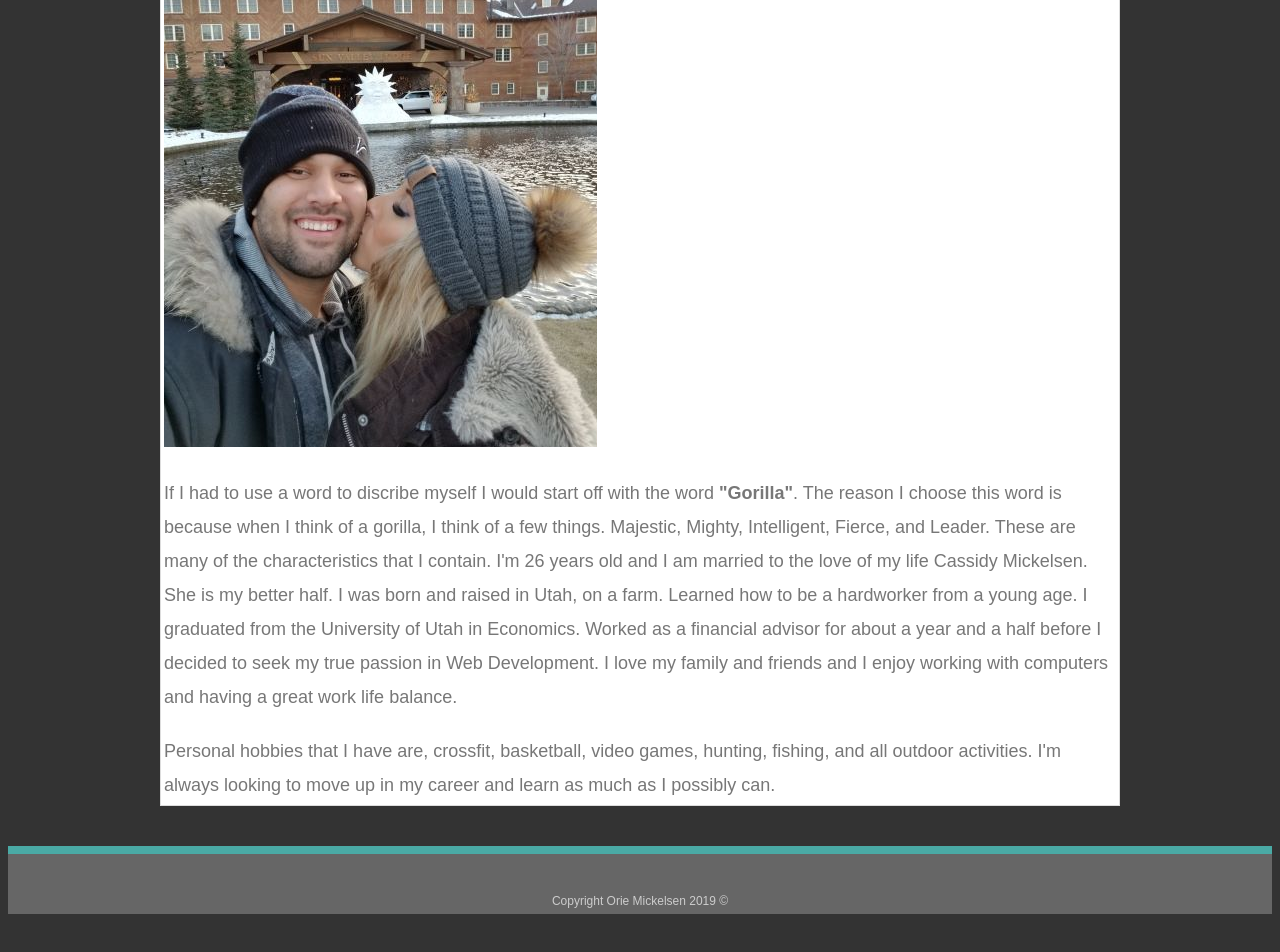
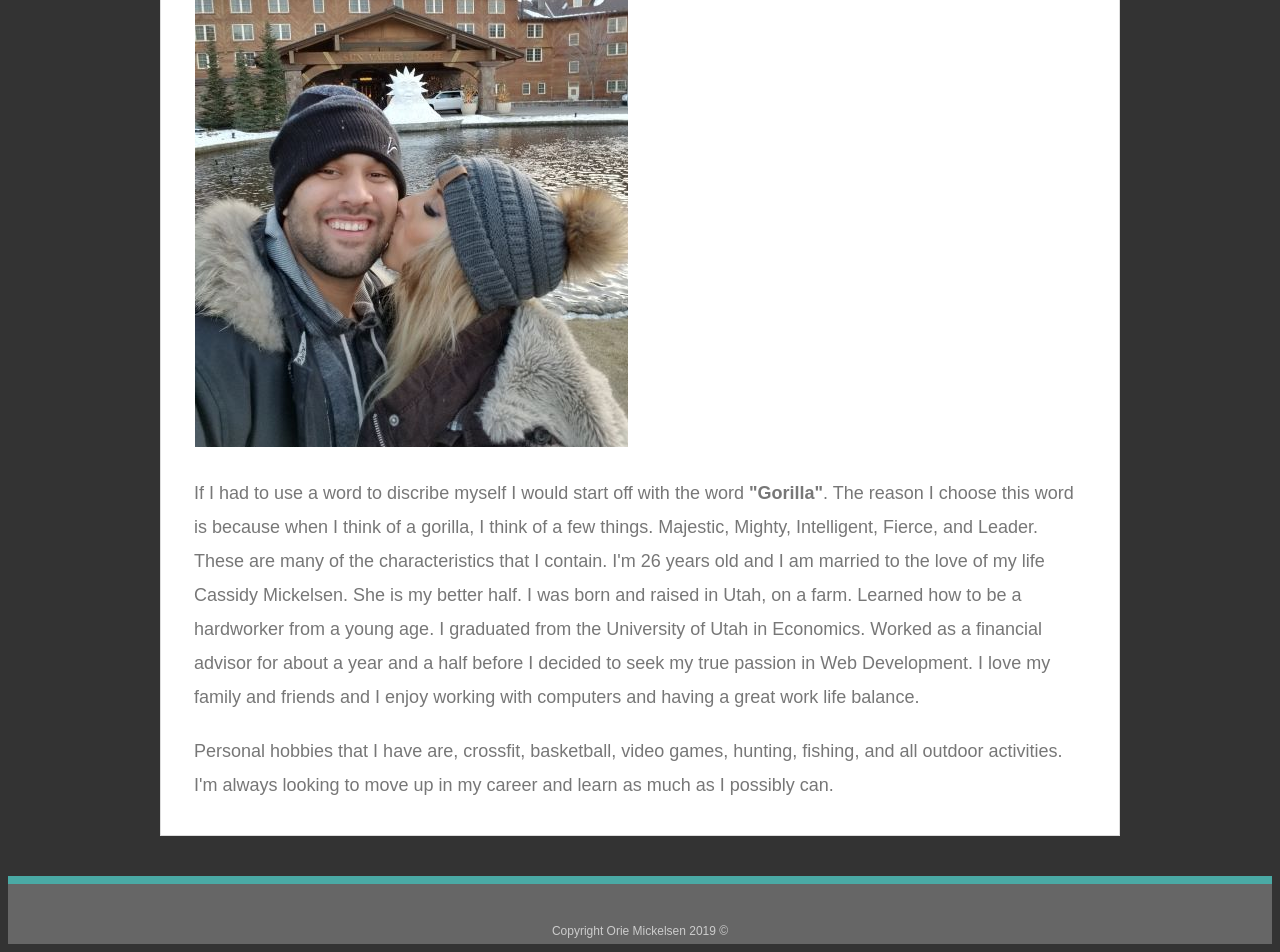
Before and after one commit to omickelsen/Basic-Portfolio, a plain HTML site: page index.html in a window 1280 px wide. Shown: the part 389-1341 px from the top of the page. Before the commit the page ends 1311 px from the top, so only its background shows below. Drawn offline with Linux system fonts and the light colour scheme.

Commit message:
changed the padding to 30 px  in the html under index for the text and the picture

```diff
--- a/index.html
+++ b/index.html
@@ -25,13 +25,23 @@
     <section class="main-section"><!--Holds page content-->
       <h1>About Me</h1>
 
-      <img class="img" src="./assets/images/orie and cassidy sunvalley.jpg" alt="Portrait picture of Orie and Cassidy">
+      <img class="img" src="./assets/images/orie and cassidy sunvalley.jpg" alt="Portrait picture of Orie and Cassidy" style="padding-left: 31px;
+      ">
 
-      <p>If I had to use a word to discribe myself I would start off with the word <strong>"Gorilla"</strong>. The reason I choose this word is because when I think of a gorilla, I think of a few things. Majestic, Mighty, Intelligent, Fierce, and Leader.
+      <p style="
+      padding-left: 30px;
+      padding-right: 30px;
+      padding-bottom: 0px;
+      border-bottom-width: 0px;">
+        If I had to use a word to discribe myself I would start off with the word <strong>"Gorilla"</strong>. The reason I choose this word is because when I think of a gorilla, I think of a few things. Majestic, Mighty, Intelligent, Fierce, and Leader.
         These are many of the characteristics that I contain. I'm 26 years old and I am married to the love of my life Cassidy Mickelsen. She is my better half. I was born and raised in Utah, on a farm. Learned how to be a hardworker from a young age. I graduated from the University of Utah in Economics. Worked as a financial advisor for about a year and a half before I decided to seek my true passion in Web Development.
         I love my family and friends and I enjoy working with computers and having a great work life balance.
       </p>
-      <p>
+      <p style="
+      padding-left: 30px;
+      padding-right: 30px;
+      padding-bottom: 30px;
+  ">
         Personal hobbies that I have are, crossfit, basketball, video games, hunting, fishing, and all outdoor activities. I'm always looking to move up in my career and learn as much as I possibly can.
       </p>
     </section>
```
